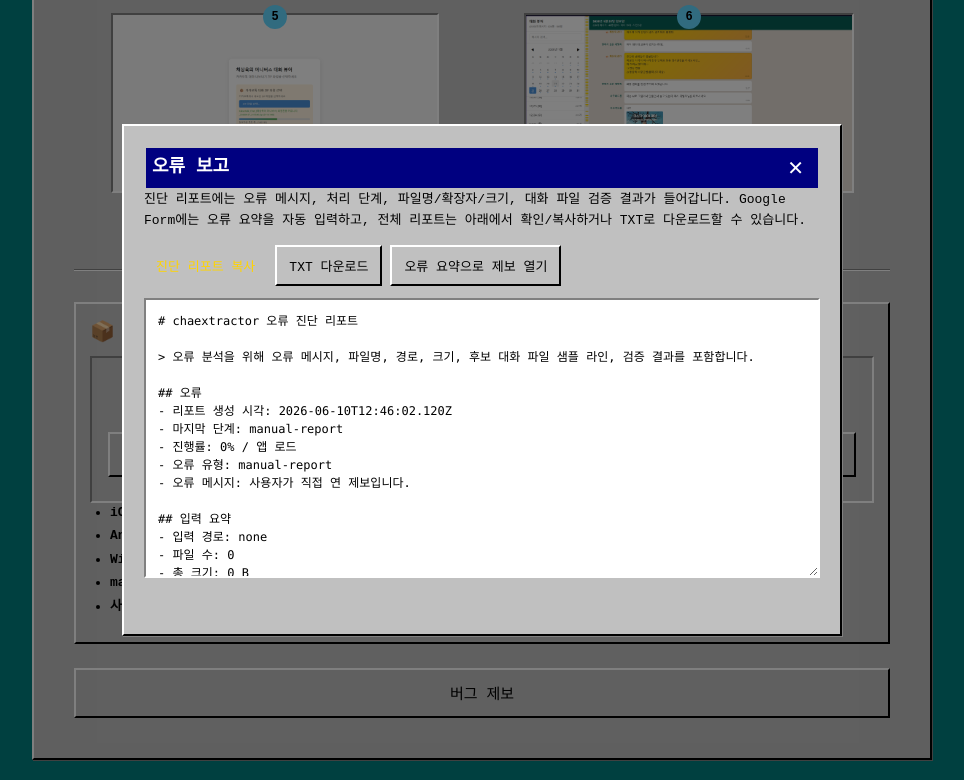
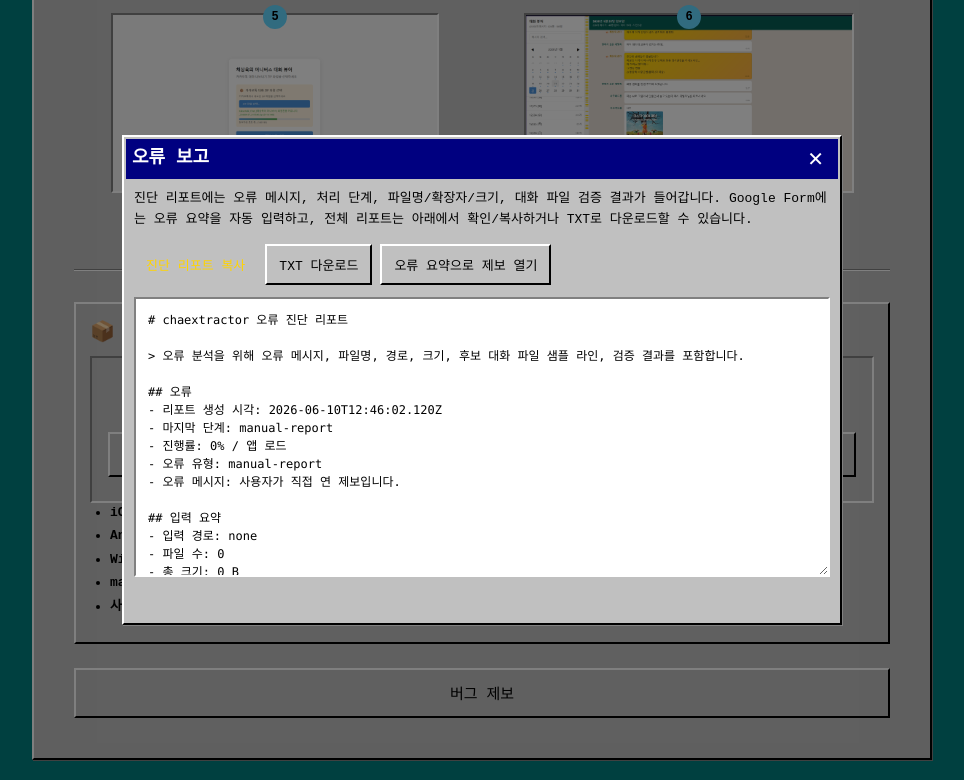
Before and after one commit to meringue5/chaextractor, a website: page index.html in a window 1280 px wide. Both pictures are taken after a click on the button "버그 제보". Shown: the part 558-1338 px from the top of the page, without its empty margins (158-1122 px from the left). Drawn offline with Linux system fonts and the light colour scheme; a web font is replaced by a local one.

Commit message:
Tighten 1995 modal spacing

```diff
--- a/assets/styles/app.css
+++ b/assets/styles/app.css
@@ -2169,6 +2169,24 @@ body {
     text-shadow: none;
 }
 
+[data-theme="1995"] .modal-box {
+    padding: 0;
+}
+
+[data-theme="1995"] .modal-box > :not(.modal-header) {
+    max-width: calc(100% - 20px);
+    margin-right: 10px;
+    margin-left: 10px;
+}
+
+[data-theme="1995"] .modal-box > .modal-header + * {
+    margin-top: 10px;
+}
+
+[data-theme="1995"] .modal-box > :last-child {
+    margin-bottom: 10px;
+}
+
 [data-theme="1995"] .sidebar,
 [data-theme="1995"] .link-sidebar {
     background: var(--win31-face);
```
Also changed, not shown: HISTORY.md (+14 -0 lines).
